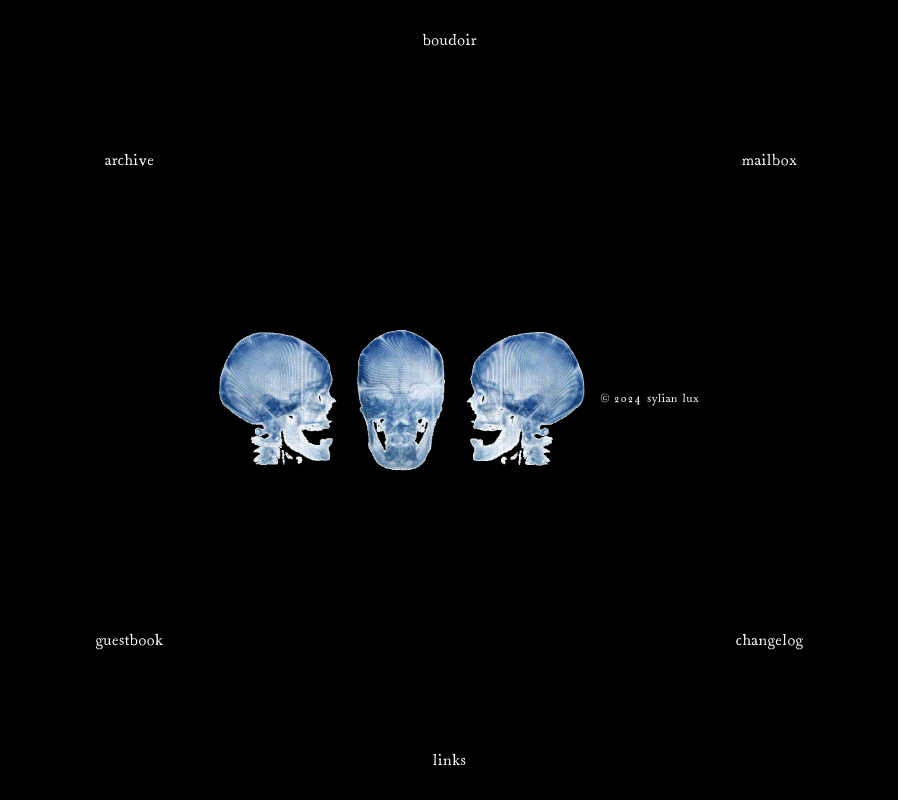
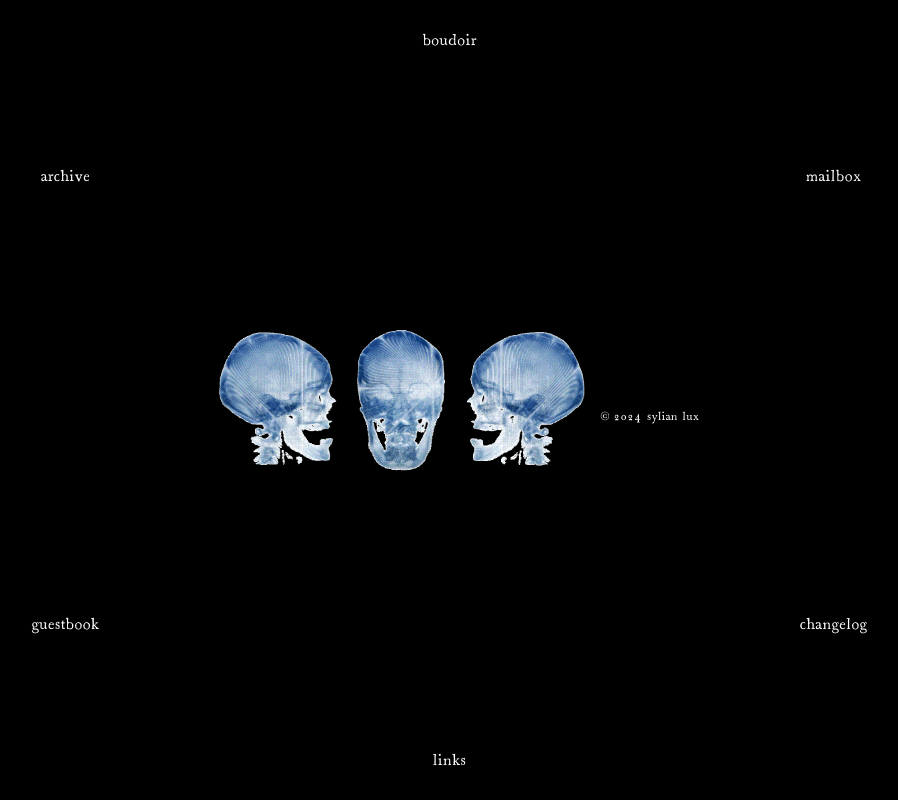
Before and after one commit to opticalvein/opticalvein, a website: page index.html in a window 1280 px wide. Shown: the whole page, without its empty margins (190-1088 px from the left). Drawn offline with Linux system fonts and the light colour scheme.

Commit message:
Update style.css

```diff
--- a/style.css
+++ b/style.css
@@ -4,10 +4,10 @@ body {
     color: #FFFFFF;
     text-align: center;
     margin: 0;
+    height: 100vh;
     display: flex;
     justify-content: center;
     align-items: center;
-    height: 100vh;
 }
 
 @font-face {
@@ -20,63 +20,59 @@ body {
     user-select: none;
 }
 
-/* Center container for the skull and links */
+/* Container for the skull and links */
 .container {
     position: relative;
-    width: 50vh;   /* Keeps the container proportional */
+    width: 50vh;   /* Keep skull and links container proportional */
     height: 50vh;
     display: flex;
     justify-content: center;
     align-items: center;
-    flex-direction: column;
 }
 
-/* Skull image, keeping it proportional */
+/* Skull image, keep it proportional to the container */
 .container img {
     width: 100%;
     height: 100%;
     object-fit: contain;
 }
 
-/* Links positioned around the skull in a tighter circular pattern */
+/* Links positioned tightly around the skull */
 .links {
     position: absolute;
     width: 100%;
     height: 100%;
-    top: 0;
-    left: 0;
-    display: flex;
-    justify-content: center;
-    align-items: center;
+    pointer-events: auto; /* Enable clicking */
 }
 
 .link {
     color: #FFFFFF;
     text-decoration: none;
     font-family: 'baskerville', serif;
-    font-size: 2vh;  /* Proportional font size */
+    font-size: 2vh; /* Scales with viewport height */
     position: absolute;
     pointer-events: auto;
+    transform-origin: center center;  /* Rotate links around the skull */
 }
 
 .link:hover {
     text-decoration: underline;
 }
 
-/* Position links in a closer circular pattern around the skull */
+/* Precise link positions encircling the skull tightly */
 .top-center {
-    top: 5%;  /* Bring the links closer to the skull */
+    top: 5%;
     left: 50%;
     transform: translate(-50%, -50%);
 }
 .top-left {
-    top: 20%;
-    left: 25%;
+    top: 22%;
+    left: 20%;
     transform: translate(-50%, -50%);
 }
 .top-right {
-    top: 20%;
-    right: 25%;
+    top: 22%;
+    right: 20%;
     transform: translate(50%, -50%);
 }
 .bottom-center {
@@ -85,29 +81,29 @@ body {
     transform: translate(-50%, 50%);
 }
 .bottom-left {
-    bottom: 20%;
-    left: 25%;
+    bottom: 22%;
+    left: 20%;
     transform: translate(-50%, 50%);
 }
 .bottom-right {
-    bottom: 20%;
-    right: 25%;
+    bottom: 22%;
+    right: 20%;
     transform: translate(50%, 50%);
 }
 
-/* Copyright text, placed directly under the skull */
+/* Copyright directly below the skull */
 .copyright {
     color: #FFFFFF;
-    font-size: 1.5vh;  /* Proportional font size */
+    font-size: 1.5vh;
     font-family: 'baskerville', sans-serif;
     position: relative;
-    margin-top: 1vh;  /* Add a small margin directly under the skull */
+    top: 2vh; /* Position just below the skull */
     text-align: center;
 }
 
-/* Responsive styling for smaller screens */
+/* Adjustments for smaller screens */
 @media (max-width: 768px), (max-width: 480px) {
     .link {
-        font-size: 1.5vh; /* Adjust font size for smaller screens */
+        font-size: 1.5vh; /* Smaller font for mobile */
     }
 }
```
